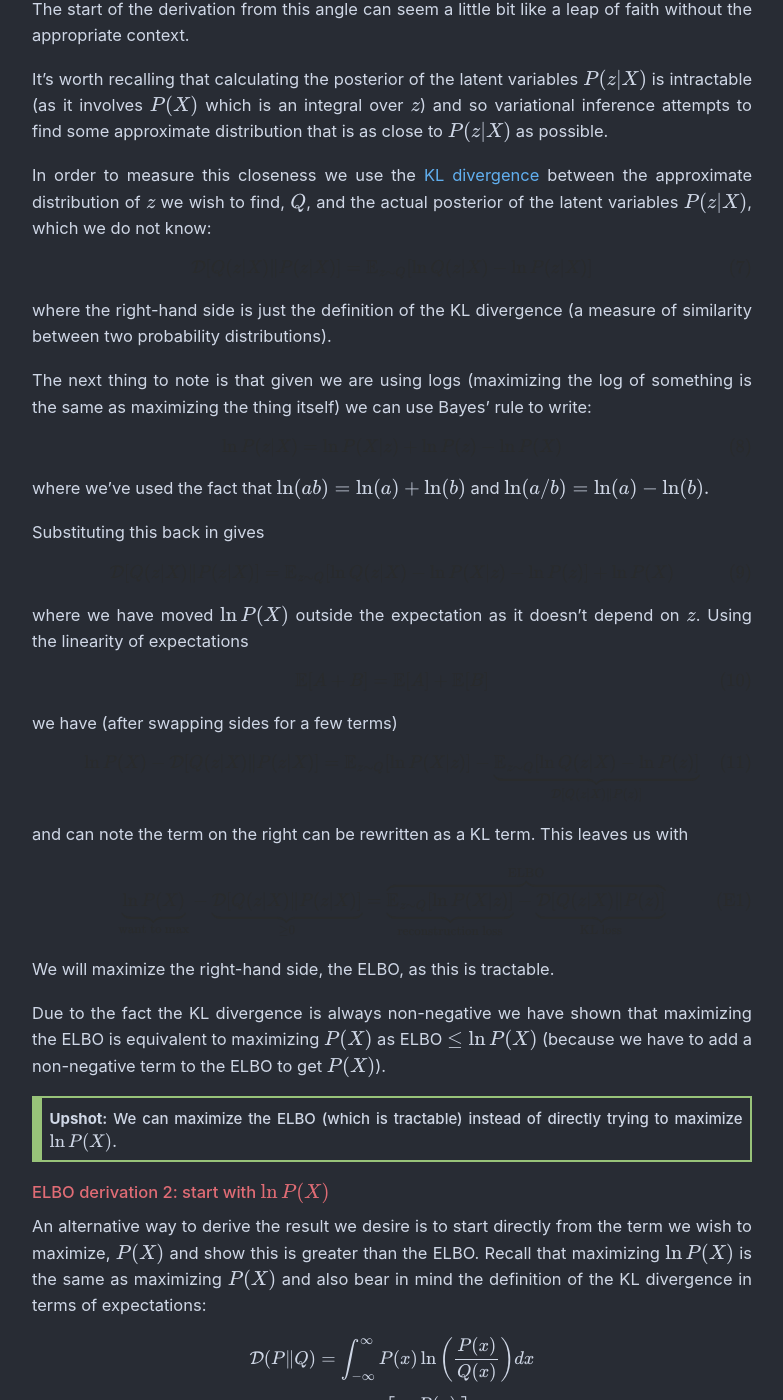
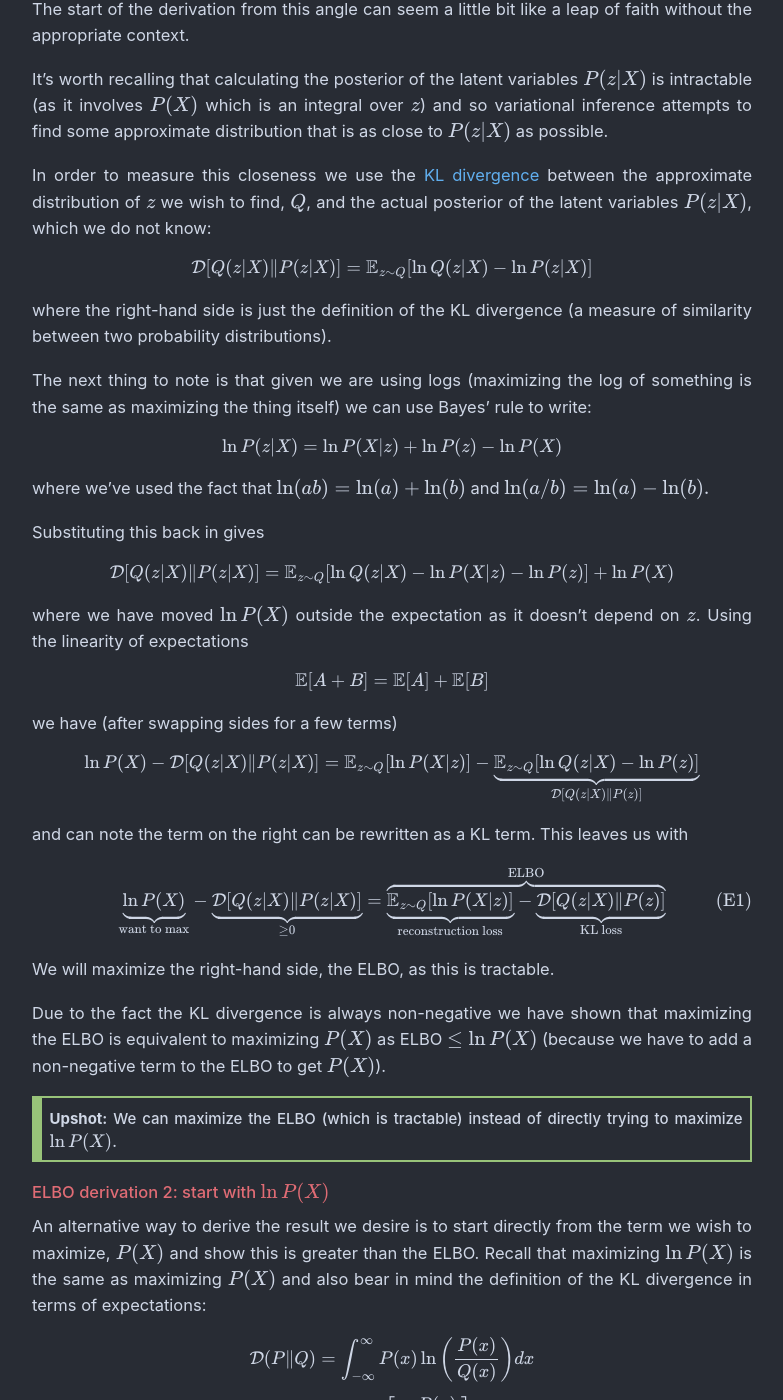
Before and after one commit to maw501/maw501.github.io, a Jekyll site: the page built from posts/_posts/General/2019-03-18-VAEs.md, in a window 1280 px wide and 1400 px high, scrolled down 4777 px. Shown: the whole window, without its empty margins (248-1031 px from the left). Built offline with Jekyll 4.4.1, drawn with Linux system fonts in a browser that asks for light colours; nearby versions of some CDN libraries; some web fonts are replaced; formulas are drawn with MathJax 3; comment, search, counter and statistics services are not loaded; some of the changed text lies outside the part shown.

Commit message:
Latex to html blocks

```diff
--- a/posts/_posts/General/2019-03-18-VAEs.md
+++ b/posts/_posts/General/2019-03-18-VAEs.md
@@ -34,9 +34,11 @@ There are many ways to think about VAEs and we must start somewhere. The approac
 
 In classical machine learning this usually means we are modelling the joint probability of $P(X, y)$ for some target $y$ and data $X$, both of which are observed - this is usually approached by modelling $P(X \| y)$ and $P(y)$. However, a VAE is a [latent variable model](https://en.wikipedia.org/wiki/Latent_variable_model) where we formulate a joint probability distribution between our data $X$ and hidden/unobserved variables $z$, which are generally multi-dimensional. We denote this joint distribution $P(X, z)$ and use the chain rule of probability to write as:
 
-$$
+<div class="math">
+\begin{align*}
 P(X, z) = P(X | z) \, P(z)
-$$
+\end{align*}
+</div>
 
 The above equation can actually be thought of as defining a generative process.
 
@@ -47,9 +49,11 @@ For every data-point $i$:
 </div>
 For a vanilla VAE we are not thinking about the class labels $y$ but rather how to learn the data distribution $P(X)$ from which we will then be able to create new samples from. In particular we would like to be able to maximize the probability of $X$ under a generative process that assumes the latent variables, $z$. We do this by integrating/marginalising out the hidden variables $z$:
 
-$$
+<div class="math">
+\begin{align*}
 P(X) = \int P(X|z; \theta) \, P(z) \, dz
-$$
+\end{align*}
+</div>
 
 where $\theta$ represents the parameters of the distribution $P$.
 
@@ -84,9 +88,11 @@ See the [section](#map_rvs) below on mapping independent normal RVs to any funct
 
 Conceptually we could try to compute $P(X)$ by sampling a large number of $z$ values $\\{z_{1}, \dots, z_{n}\\}$ from the prior and then calculating:
 
-$$
+<div class="math">
+\begin{align*}
 P(X) \approx \frac{1}{n} \sum_{i} P\left(X | z_{i}\right)
-$$
+\end{align*}
+</div>
 
 Unfortunately this is generally not calculable in any reasonable time due to the [curse of dimensionality](https://en.wikipedia.org/wiki/Curse_of_dimensionality).
 
@@ -110,15 +116,19 @@ P(X) &= \int P(X|z; \theta) \, P(z) \, dz \\[5pt]
 
 The introduction of $Q$ will allow us to sample $z$ more efficiently, but it's not clear yet how switching to use
 
-$$
+<div class="math">
+\begin{align*}
 \mathbb{E}_{z \sim Q} P(X | z; \theta)
-$$
+\end{align*}
+</div>
 
 instead of
 
-$$
+<div class="math">
+\begin{align*}
 \mathbb{E}_{z \sim P} P(X | z; \theta)
-$$
+\end{align*}
+</div>
 
 will help us maximize $P(X)$?
 
@@ -141,9 +151,11 @@ The ELBO derivation is what links the term we wish to maximize but are unable to
 
 Before we start deriving the ELBO, recall that we seek a distribution $Q(z \| X)$ which will take a value of $X$ and provide a distribution over $z$ values that are likely to produce $X$. Using such a distribution we will be able to compute
 
-$$
+<div class="math">
+\begin{align*}
 \mathbb{E}_{z \sim Q} P(X | z; \theta)
-$$
+\end{align*}
+</div>
 
 which is the expectation computed over $z$ with distribution $Q$. In other words, we will be using $Q$ to approximate the true distribution of $z$ which we do not know.
 
@@ -158,48 +170,60 @@ It's worth recalling that calculating the posterior of the latent variables $P(z
 
 In order to measure this closeness we use the [KL divergence](https://en.wikipedia.org/wiki/Kullback%E2%80%93Leibler_divergence) between the approximate distribution of $z$ we wish to find, $Q$, and the actual posterior of the latent variables $P(z \| X)$, which we do not know:
 
-$$
+<div class="math">
+\begin{align*}
 \mathcal{D}[Q(z | X) \| P(z | X)]=\mathbb{E}_{z \sim Q}[\ln Q(z | X)-\ln P(z | X)]
-$$
+\end{align*}
+</div>
 
 where the right-hand side is just the definition of the KL divergence (a measure of similarity between two probability distributions).
 
 The next thing to note is that given we are using logs (maximizing the log of something is the same as maximizing the thing itself) we can use Bayes' rule to write:
 
-$$
+<div class="math">
+\begin{align*}
 \ln P(z | X) = \ln P(X | z) + \ln P(z) - \ln P(X)
-$$
+\end{align*}
+</div>
 
 where we've used the fact that $\ln (ab) = \ln(a) + \ln(b)$ and $\ln (a/b) = \ln(a) - \ln(b).$
 
 Substituting this back in gives
 
-$$
+<div class="math">
+\begin{align*}
 \mathcal{D}[Q(z| X) \| P(z | X)]=\mathbb{E}_{z \sim Q}[\ln Q(z| X)- \ln P(X | z) - \ln P(z) ] + \ln P(X)
-$$
+\end{align*}
+</div>
 
 where we have moved $\ln P(X)$ outside the expectation as it doesn't depend on $z$. Using the linearity of expectations
 
-$$
+<div class="math">
+\begin{align*}
 \mathbb{E}[A + B] = \mathbb{E}[A] + \mathbb{E}[B]
-$$
+\end{align*}
+</div>
 
 we have (after swapping sides for a few terms)
 
-$$
+<div class="math">
+\begin{align*}
 \ln P(X) - \mathcal{D}[Q(z| X) \| P(z | X)] = \mathbb{E}_{z \sim Q}[ \ln P(X | z)] - \underbrace{\mathbb{E}_{z \sim Q}[ \ln Q(z| X)- \ln P(z)]}_{\mathcal{D}[Q(z| X) \| P(z)]}
-$$
+\end{align*}
+</div>
 
 and can note the term on the right can be rewritten as a KL term. This leaves us with
 
 <a name="elbo_obj_term"></a>
 
-$$
+<div class="math">
+\begin{align*}
 \underbrace{\ln P(X)}_\text{want to max}
  - \underbrace{\mathcal{D}[Q(z|X) \| P(z | X)]}_{\geq 0} =
  \overbrace{\underbrace{\mathbb{E}_{z \sim Q}[ \ln P(X | z)]}_\text{reconstruction loss}
  - \underbrace{\mathcal{D}[Q(z|X) \| P(z)]}_\text{KL loss}}^\text{ELBO} \tag{E1}
-$$
+\end{align*}
+</div>
 
 We will maximize the right-hand side, the ELBO, as this is tractable.
 
@@ -251,9 +275,11 @@ and we obtain exactly the same expression, (E1), as we showed above in
 
 The above derivation uses very similar techniques as the first derivation we saw except this time the KL terms are introduced at the end as a way to rewrite the expectations. The derivation started by rewriting $\ln P(X)$ as an expectation over $z$:
 
-$$
+<div class="math">
+\begin{align*}
 \ln P(X) = \mathbb{E}_{z \sim Q} \left[\ln P(X) \right]
-$$
+\end{align*}
+</div>
 
 where the justification for doing this is that $\ln P(X)$ has no dependency on $z$ and so, by the linearity of expectations, $\mathbb{E}[aX] = a \mathbb{E}[X]$ we have:
 
@@ -332,9 +358,11 @@ How do we train this part of the model?
 
 This is done by comparing the latent space representation learned by the model to a prior of what we want this latent space to look like. The loss function for this part of the model is a measure of similarity (using the KL divergence) between our learned $Q(z \| X)$ and the prior for $z$, which we stated [above](#prior) is an isotropic Gaussian. For a VAE the encoder loss term is:
 
-$$
+<div class="math">
+\begin{align*}
 \mathcal{D}[Q(z|X) \| P(z)]
-$$
+\end{align*}
+</div>
 
 This is one part of the ELBO equation which we derived above and forms half of the overall loss function we use when training a VAE. When we derived the ELBO above we didn't really explain any intuition about why having this KL term in the objective function helps, some explanation about this is given in the Q and A section [below](#kl_obj).
 
@@ -346,9 +374,11 @@ The decoder is also a neural network. It takes as its input the latent space rep
 
 The decoder learns how to take $z$ and reconstruct the data - this probability distribution is denoted by $P(X \| z)$. Given the decoder is taking data from a lower dimensional latent space and outputting $\tilde{X}$ with the same dimensionality as $X$ then we expect some information loss. This information loss is captured by the loss function of the decoder:
 
-$$
+<div class="math">
+\begin{align*}
 \mathbb{E}_{z \sim Q}[ \ln P(X | z)]
-$$
+\end{align*}
+</div>
 
 which is the other part of the ELBO loss function we derived above. This loss computes how well the decoder has learned to reconstruct an input data-point $x_i$ given its latent representation $z_i$. In practical terms this is usually a loss function like BCE or MSE applied to $X$ and $\tilde{X}$ and which exact loss function you use depends on your data.
 
@@ -358,11 +388,13 @@ As shown above, the loss function, $\mathcal{L}$, the VAE minimizes is given by
 
 $\mathcal{L}$ is given by:
 
-$$
+<div class="math">
+\begin{align*}
 \mathcal{L} =
  \overbrace{\underbrace{ - \mathbb{E}_{z \sim Q}[ \ln P(X | z)]}_\text{reconstruction loss}
  + \underbrace{\mathcal{D}[Q(z|X) \| P(z)]}_\text{KL loss}}^\text{-ve ELBO}
-$$
+\end{align*}
+</div>
 
 It's important to note that the weights and biases of the encoder and decoder neural networks are not shown here and are what allow the encoder and decoder to learn the distributions $Q$ and $P$. It is possible to have as many hidden layers as desired in the encoder and decoder so long as the output dimensions tie-up (though perhaps not advised, VAEs are hard to train practically).
 
@@ -416,9 +448,11 @@ However **$P$ is an overloaded term**, don't get confused. Statisticians have a
 
 Recall a probability distribution is a mathematical function which (generally) has some parameters. Those parameters themselves can be modelled by complicated functions which can lead to notational confusion. For example, consider the following expression for the data likelihood:
 
-$$
+<div class="math">
+\begin{align*}
 P(X∣z; \theta) = \mathcal{N}(X| \, f(z;\theta), \, \sigma^2 * I)
-$$
+\end{align*}
+</div>
 
 In the above $P$ is now being used in a more general sense to just mean a probability distribution and the function $f$ is actually the decoder neural network which in this case outputs (only) the means for the probability distribution $P$. I'm highlighting this point as this is the actual notation often used simultaneously in the same paper and it's important to get straight what is going on.
 
@@ -478,9 +512,11 @@ The longer answer starts with the fact that our encoder will be outputting param
 
 Note that the data likelihood can be expressed as:
 
-$$
+<div class="math">
+\begin{align*}
 P(X∣z; \theta) = \mathcal{N}(X| \, f(z;\theta), \, \sigma^2 * I)
-$$
+\end{align*}
+</div>
 
 where $f$ is the neural network that allows us to learn the 'sufficiently complicated function' which models the mean of the data likelihood. To illustrate the distributional point that $P(X\| \, z; \theta)$ can be Gaussian even when $P(X)$ clearly isn't, consider the chart below. Here the data $P(X)$ clearly isn't multivariate normal as the marginal distributions are bimodal in both the the $x_1$ and $x_2$ dimensions. However, it is not difficult to see that given a cluster assignment the data within a cluster is multivariate normal.
 
@@ -498,9 +534,11 @@ To see that we can go from independent normal random variables (RVs) in 2d to an
 
 We start with data samples from a Gaussian in 2 dimensions (i.e. these could be the latent variables, $z$) and these samples are then mapped through the function:
 
-$$
+<div class="math">
+\begin{align*}
 f(z) = \dfrac{z}{10} + \dfrac{z}{||z||}
-$$
+\end{align*}
+</div>
 
 to form a ring. This is how VAEs can model arbitrarily complex distributions for the data, the deterministic function $f$ is a NN learned from the data(!) - the decoder.
 
@@ -606,9 +644,11 @@ Technically the decoder outputs parameters to $P_{\theta}(X∣z)$ (the data like
 
 However, if you've ever implemented a VAE you'll realise that no-one actually performs that sampling of $X$ from $P_{\theta}(X∣z)$ - this was a source of considerable confusion initially for me. Instead the decoder simply returns the approximate data $\tilde{X}$ as samples from the generator which is implicitly the same as returning the mean $f(z;\theta)$ from the data likelihood:
 
-$$
+<div class="math">
+\begin{align*}
 \tilde{X} = P(X∣z; \theta) = \mathcal{N}(X | \, f(z;\theta), \, \sigma^2 * I)
-$$
+\end{align*}
+</div>
 
 You can read more about this practice [here](http://ruishu.io/2018/03/14/vae/).
 
```
